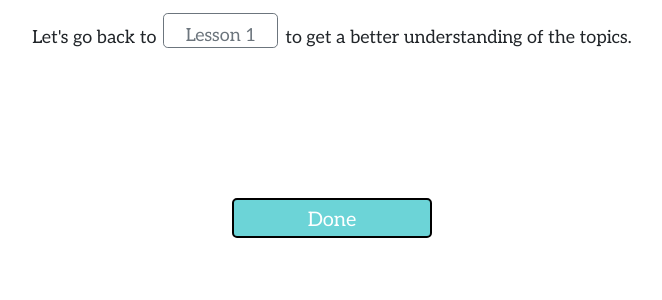
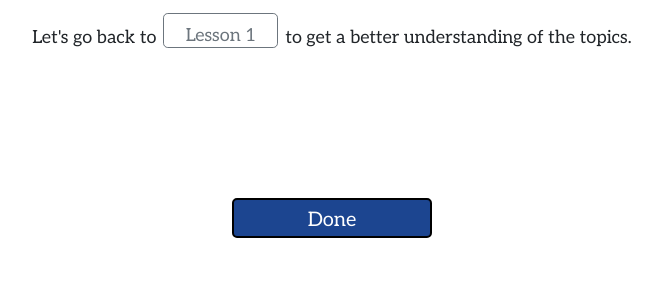
Before and after one commit to trishataparia/spring25-ui-final, a Flask app: page /finish in a window 1280 px wide, with the pointer over the restyled element. Shown: the part 429-729 px from the top of the page, without its empty margins (308-970 px from the left). Run offline with Flask 3, Linux system fonts and the light colour scheme; parts of the project's set-up code (start-up, migrations or seed data) failed here and were passed over; some libraries are stand-ins or nearby versions.

Commit message:
Update finish.html

```diff
--- a/templates/finish.html
+++ b/templates/finish.html
@@ -22,8 +22,8 @@
     }
 
     .return-home-btn:hover {
-    background-color: #6cd4d7;
-    color: white; /* Darker green on hover */
+    background-color: #1c4590;
+    color: white;
   }
     h1{
         margin-top: 100px;
```
